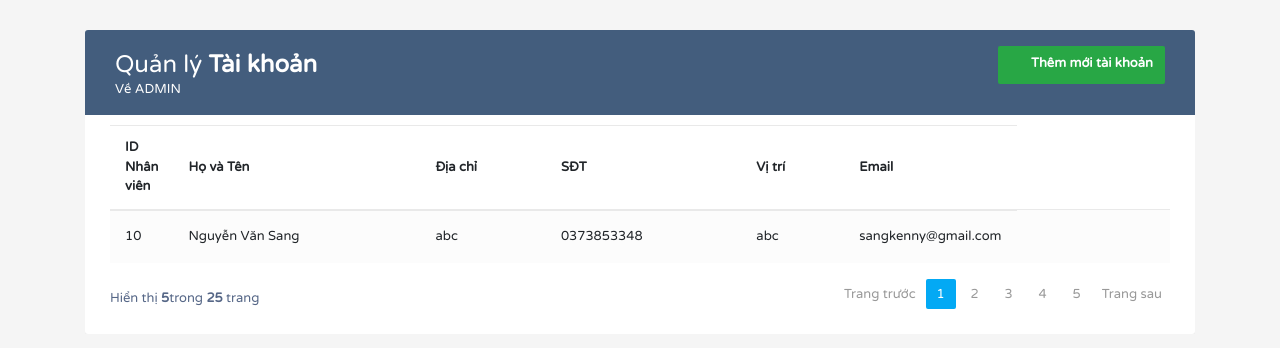
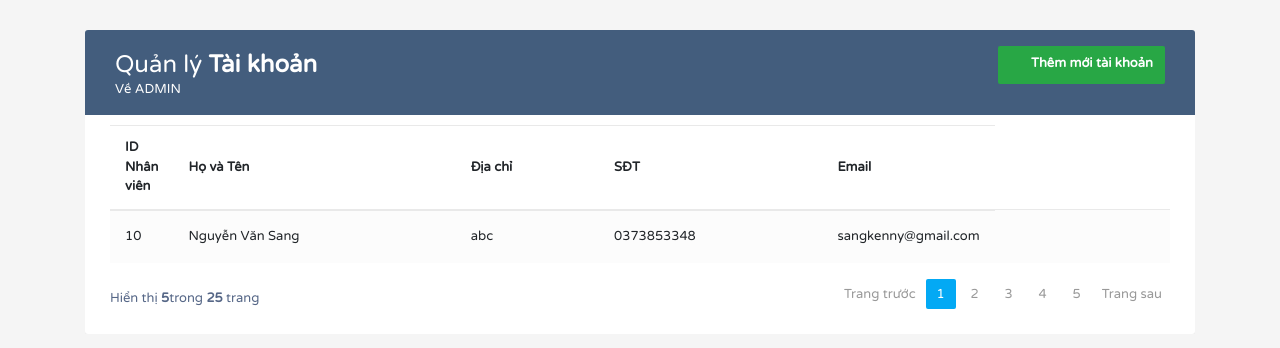
Before and after one commit to sangnv3007/websitebansuadinhduong, a PHP site: page /mockup/admin_user.php in a window 1280 px wide. Shown: the top 348 px of the page. Run offline with PHP 8.4, Linux system fonts and the light colour scheme; the visitor is signed in with stand-in values (Sample User, id 1); data comes from the database, SQL or seed files in the repository.

Commit message:
Update 9:44 19/3/2021

```diff
--- a/mockup/admin_user.php
+++ b/mockup/admin_user.php
@@ -1,5 +1,5 @@
 <?php
-    include('lib_db.php');
+    include("lib_db.php");
     // ID Nhân viên 	Họ và Tên 	Địa chỉ 	SĐT 	Vị trí 	Email 	Password
     $sql='select * from dtb_employee';
 	$employee=select_list($sql);
@@ -53,7 +53,7 @@
 						<th>Họ và Tên</th>
                         <th>Địa chỉ</th>
                         <th>SĐT</th>
-                        <th>Vị trí</th>
+                        <!-- <th>Vị trí</th> -->
 						<th>Email</th>
 					</tr>
 				</thead>
@@ -71,7 +71,7 @@
 						<td ><?php echo $ep['full_name']; ?></td>
                         <td ><?php echo $ep['address']; ?></td>
                         <td ><?php echo $ep['phone']; ?></td>
-						<td ><?php echo $ep['position']; ?></td>
+
                         <td ><?php echo $ep['email']; ?></td>
 						<td>
 							<a href="#editEmployeeModal" class="edit" data-toggle="modal"><i class="material-icons" data-toggle="tooltip" title="Sửa">&#xE254;</i></a>
@@ -123,10 +123,10 @@
 						<label>Số điện thoại</label>
 						<input type="text" class="form-control" name='phone' required>
                     </div>
-                    <div class="form-group">
+                    <!-- <div class="form-group">
 						<label>Vị trí</label>
 						<input type="text" class="form-control" name='location' required>
-                    </div>
+                    </div> -->
                     <div class="form-group">
 						<label>Email</label>
 						<input type="text" class="form-control" name='email' required>
@@ -170,10 +170,10 @@
                             <label>Số điện thoại</label>
                             <input type="text" name="phone" class="form-control phone_edit" required>
                         </div>
-                        <div class="form-group">
+                        <!-- <div class="form-group">
                             <label>Vị trí</label>
                             <input type="text" name="location" class="form-control position_edit" required>
-                        </div>
+                        </div> -->
                         <div class="form-group">
                             <label>Email</label>
                             <input type="text" name="email" class="form-control email_edit" required>
```
Also changed, not shown: 5 other files.
